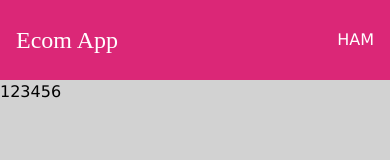
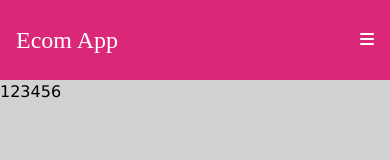
Before and after one commit to ohyajk/EcommerceStore, a React (Vite) app: page / in a window 390 px wide. Shown: the top 160 px of the page. Built offline with nearby package versions, Linux system fonts and the light colour scheme.

Commit message:
Add CDN JS

```diff
--- a/index.html
+++ b/index.html
@@ -4,6 +4,7 @@
     <meta charset="UTF-8" />
     <meta name="viewport" content="width=device-width, initial-scale=1.0" />
     <title>Ecommerce App</title>
+    <link rel="stylesheet" href="https://cdnjs.cloudflare.com/ajax/libs/font-awesome/6.3.0/css/all.min.css" integrity="sha512-SzlrxWUlpfuzQ+pcUCosxcglQRNAq/DZjVsC0lE40xsADsfeQoEypE+enwcOiGjk/bSuGGKHEyjSoQ1zVisanQ==" crossorigin="anonymous" referrerpolicy="no-referrer" />
   </head>
   <body>
     <div id="root"></div>
--- a/src/components/Navbar.jsx
+++ b/src/components/Navbar.jsx
@@ -9,7 +9,7 @@ const Navbar = () => {
             <nav className='md:flex justify-between'>
                 <div className='flex justify-between items-center px-4 md:px-0' >
                     <h1 className='text-2xl font-[cursive]'>Ecom App</h1>
-                    <button className={menu ? 'hidden' : 'md:hidden'} onClick={() => { setMenu(true) }} >HAM</button>
+                    <button className={menu ? 'hidden' : 'md:hidden'} onClick={() => { setMenu(true) }} ><i class="fa-solid fa-bars"></i></button>
                     <button className={menu ? 'flex md:hidden' : 'hidden'} onClick={() => { setMenu(false) }} >X</button>
                 </div>
                 <ul className={menu ? 'py-6 md:py-0 absolute md:relative w-full bg-pink-600/70 backdrop-blur-md flex flex-col md:flex-row justify-center items-center gap-4' : 'hidden md:flex flex-col md:flex-row justify-center items-center gap-4'}>
```
